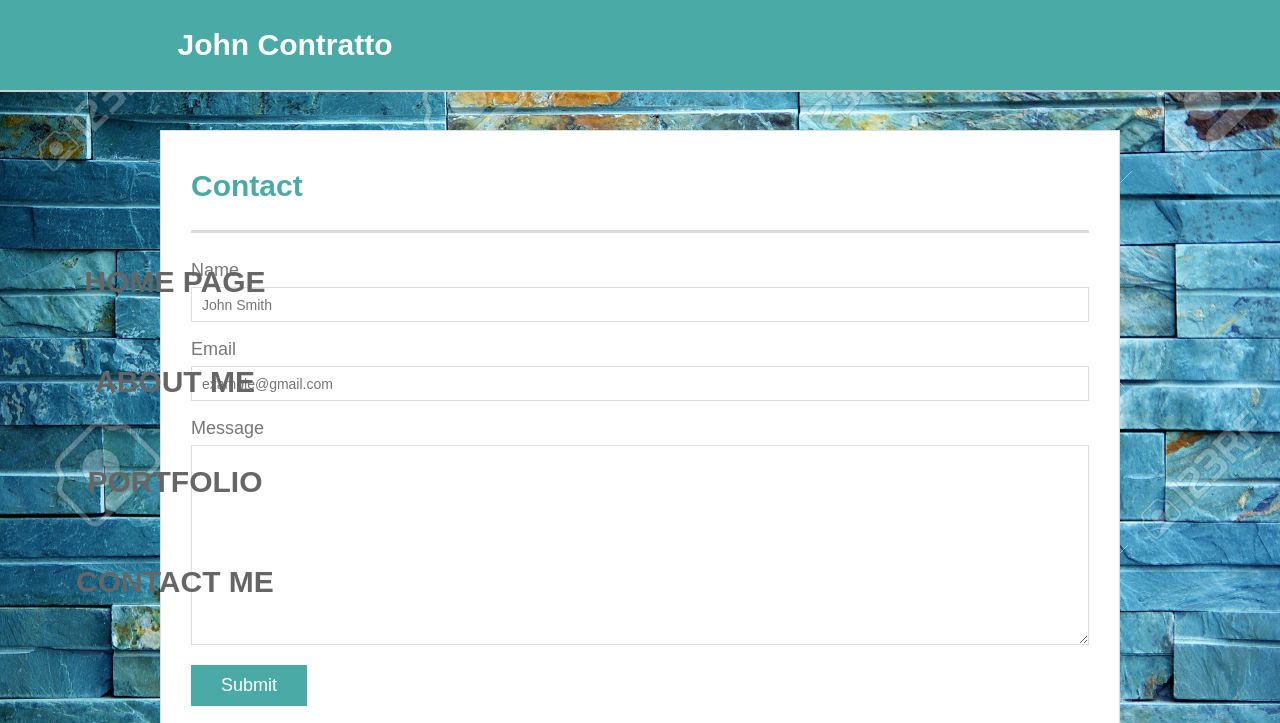
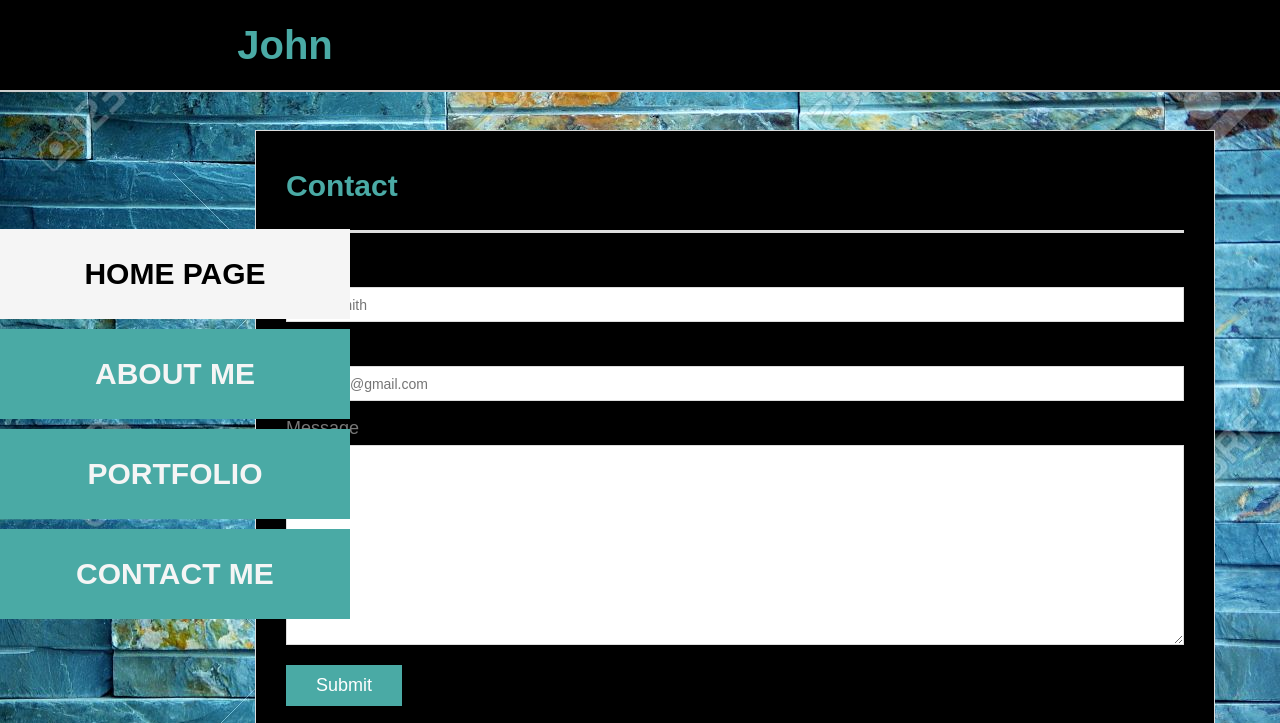
Before and after one commit to jcontratto/Porfolio-2, a plain HTML site: page contact.html in a window 1280 px wide. Shown: the top 723 px of the page. Drawn offline with Linux system fonts and the light colour scheme.

Commit message:
css update

```diff
--- a/CSS/style.css
+++ b/CSS/style.css
@@ -21,6 +21,7 @@
     max-width: 960px;
     margin: 0 auto;
     clear: both;
+
   }
 
 
@@ -59,7 +60,7 @@
     margin: 0 0 30px;
     overflow: auto;
     color: #fff;
-    background: #4aaaa5;
+    background: black;
     border-bottom: 2px solid #ccc;
   }
 
@@ -68,13 +69,13 @@
     width: 250px;
     height: 90px;
     font-family: fantasy;
-    font-size: 30px;
+    font-size: 40px;
     font-weight: 700;
     line-height: 90px;
-    color: #fff;
+    color: #4aaaa5;
     text-align: center;
     text-decoration: none;
-    background: #4aaaa5;
+    background: black;
   }
 
 .nav {
@@ -83,6 +84,8 @@
     width: 350px;
     height: auto;
     position: absolute;
+
+
 }
 
 .nav a {
@@ -97,7 +100,7 @@
     display: inline-block;
     float: left;
     margin: 5px 0;
-    background-color: rgb(18, 93, 128);
+    background-color: #4aaaa5;
     color: whitesmoke;
     transition: 300ms;
 }
@@ -117,7 +120,7 @@
     color: #fff;
     color: #ccc;
     text-align: center;
-    background: #4aaaa5;
+    background: black;
     border-top: 8px solid #4aaaa5;
     height: 50px;
   }
@@ -141,8 +144,8 @@
     width: 100%;
     max-width: 960px;
     padding: 30px;
-    margin: 0 0 40px;
-    background: #fff;
+    margin: 0 0 0 95px;
+    background: black;
     border: 1px solid #ddd;
 
   }
@@ -247,24 +250,6 @@
 
 
 
-
-  a:link {
-    text-decoration: none;
-    background: transparent;
-    color:#666666;
-}
-
-a:hover {
-    color: #cccccc;
-}
-
-a:visited {
-    color: #666666;
-}
-
-a:active {
-    color: #666666;
-}
 
 
 
--- a/contact.html
+++ b/contact.html
@@ -49,13 +49,13 @@
                 <input type="submit">
             </form>
 
-            <a href="  https://www.linkedin.com/in/john-contratto-0aa963b5/  " target="_blank">
+            <a href="  https://www.linkedin.com/in/john-contratto-0aa963b5/" target="_blank">
                 <div class="work">
 
                     <h3>My Linkedin Profile</h3>
                 </div>
             </a>
-            <a href=" https://jcontratto.github.io/New-Portfolio/ " target="_blank">
+            <a href="https://github.com/jcontratto/Porfolio-2" target="_blank">
                 <div class="work">
 
                     <h3>My GitHub Portfolio Link</h3>
```
